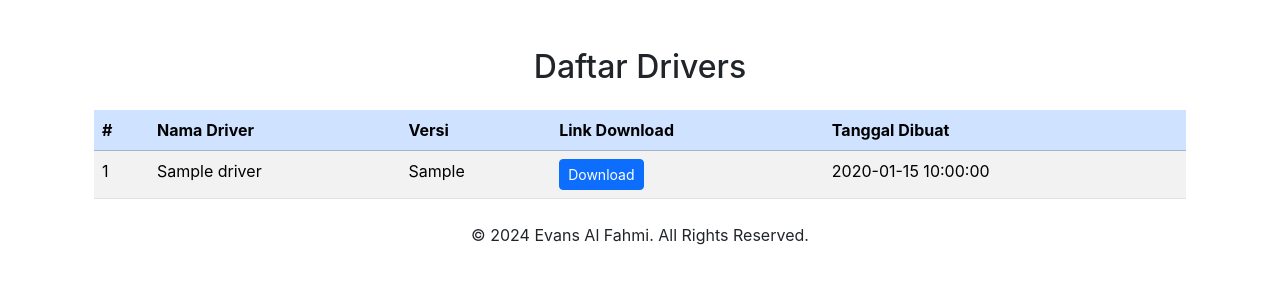
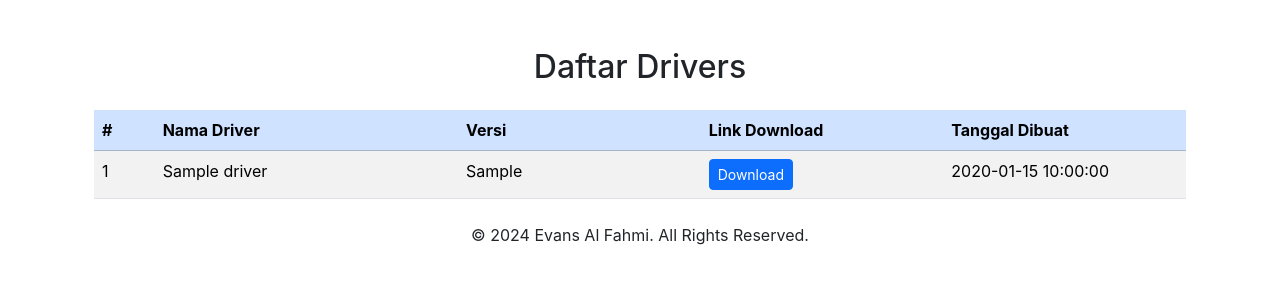
Before and after one commit to evansalfahmi-cloud/evansalfahmi-webserver, a PHP site: page /computer/drivers.php in a window 1280 px wide. Shown: the part 60-360 px from the top of the page. Run offline with PHP 8.4, Linux system fonts and the light colour scheme; tables that the repository leaves empty or names only in its code hold one stand-in row (values such as "Sample post").

Commit message:
perbaikan tabel os_system.php dan drivers.php

```diff
--- a/computer/drivers.php
+++ b/computer/drivers.php
@@ -12,11 +12,11 @@ $result = mysqli_query($conn, $query);
     <table class="table table-striped table-hover mt-4">
         <thead class="table-primary">
             <tr>
-                <th>#</th>
-                <th>Nama Driver</th>
-                <th>Versi</th>
-                <th>Link Download</th>
-                <th>Tanggal Dibuat</th>
+                <th style="width: 5%;">#</th>
+                <th style="width: 25%;">Nama Driver</th>
+                <th style="width: 20%;">Versi</th>
+                <th style="width: 20%;">Link Download</th>
+                <th style="width: 20%;">Tanggal Dibuat</th>
             </tr>
         </thead>
         <tbody>
```
Also changed, not shown: computer/os_system.php (+4 -4 lines).
